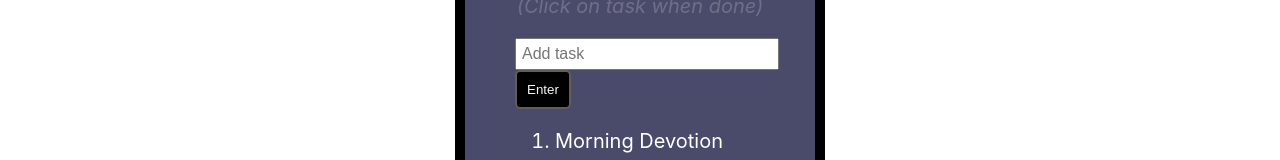
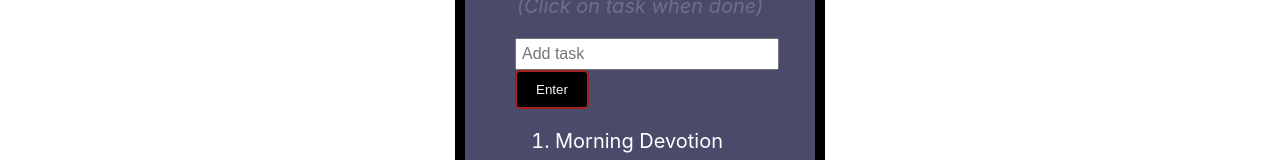
Before and after one commit to Achilihudaniel07/React-To-do-list--ClassBase, a React (Create React App) app: page / in a window 1280 px wide. Shown: the part 187-347 px from the top of the page. Built offline with nearby package versions, Linux system fonts and the light colour scheme.

Commit message:
second commit

```diff
--- a/src/pages/App.css
+++ b/src/pages/App.css
@@ -41,9 +41,12 @@
 
 .App button{
   padding: 10px;
+  width: 50px;
+  display: flex;
+  justify-content: center;
   border-radius: 10px;
   background: #000;
-  border: 2px solid rgb(102, 91, 91);
+  border: 2px solid rgb(161, 33, 33);
   transition: o.3s;
   -webkit-transition: o.3s;
   -moz-transition: o.3s;
@@ -51,7 +54,6 @@
   -o-transition: o.3s;
   color: whitesmoke;
   cursor: pointer;
-  border-radius: 5px;
   -webkit-border-radius: 5px;
   -moz-border-radius: 5px;
   -ms-border-radius: 5px;
@@ -62,7 +64,6 @@
 .App button:hover{
   background:rgb(187, 214, 224);
   color: black;
-  border: 1px solid #ef0b0b;
 }
 
 .App p{
```
